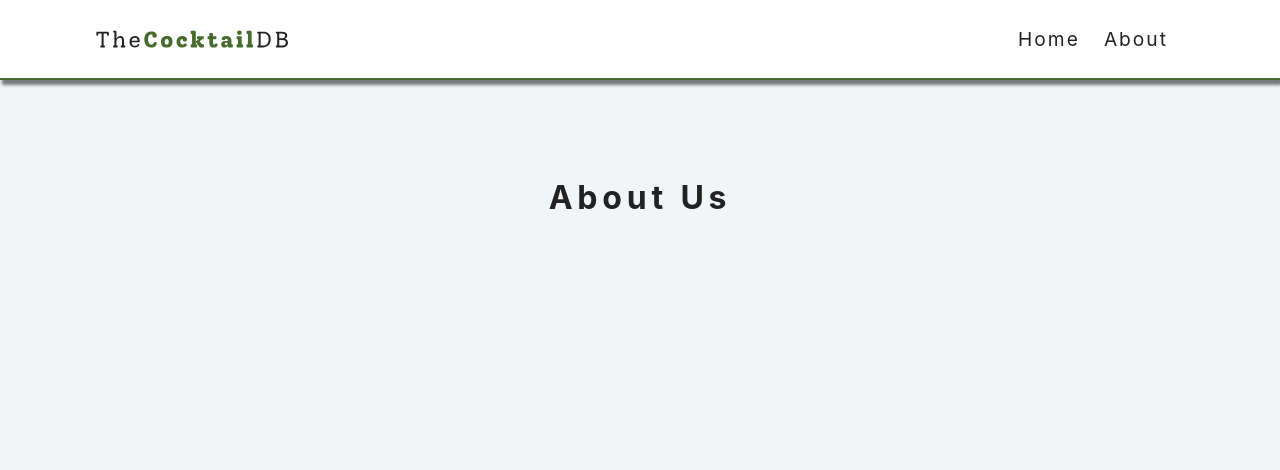
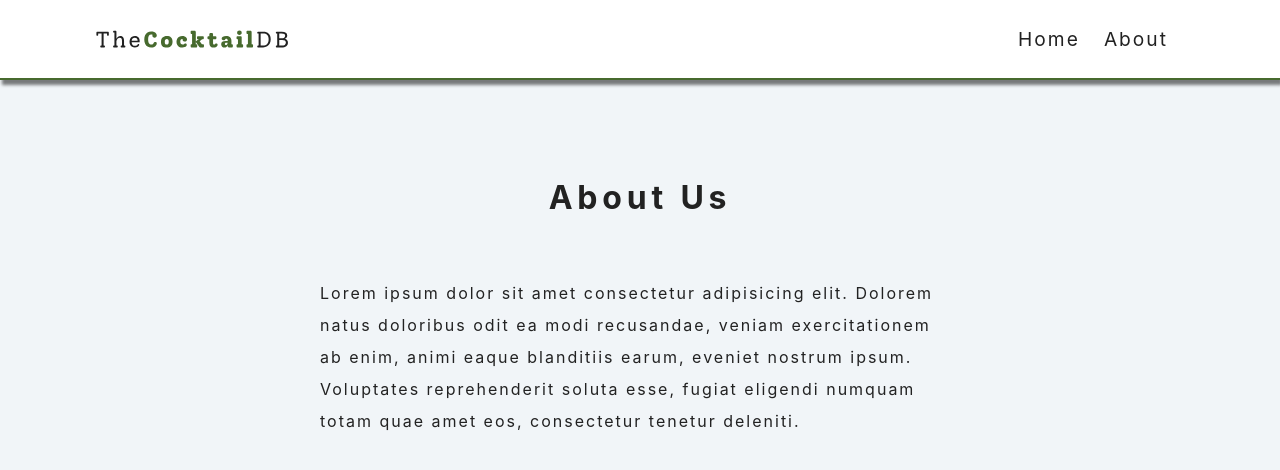
Before and after one commit to jos3ph-m/Cocktails, a React (Create React App) app: page /about in a window 1280 px wide. Shown: the top 470 px of the page. Built offline with nearby package versions, Linux system fonts and the light colour scheme.

Commit message:
set up About page

```diff
--- a/src/pages/About.js
+++ b/src/pages/About.js
@@ -4,6 +4,13 @@ const About = () => {
   return (
     <section className="section about-section">
       <h1 className="section-title">about us</h1>
+      <p>
+        Lorem ipsum dolor sit amet consectetur adipisicing elit. Dolorem natus
+        doloribus odit ea modi recusandae, veniam exercitationem ab enim, animi
+        eaque blanditiis earum, eveniet nostrum ipsum. Voluptates reprehenderit
+        soluta esse, fugiat eligendi numquam totam quae amet eos, consectetur
+        tenetur deleniti.
+      </p>
     </section>
   );
 };
```
